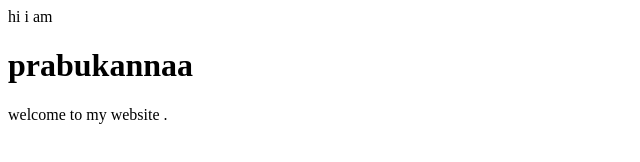
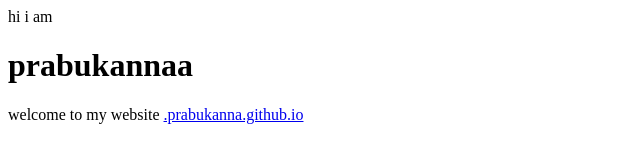
Before and after one commit to prabukannaa/prabukannaa, a plain HTML site: page index.html in a window 1280 px wide. Shown: the whole page, without its empty margins (0-640 px from the left). Drawn offline with Linux system fonts and the light colour scheme.

Commit message:
added my website link
added my website link

```diff
--- a/index.html
+++ b/index.html
@@ -3,6 +3,6 @@
 <title>prabukannaa - welcome to my website </title>
 </head>
 <body>
-hi i am <h1> prabukannaa </h1> welcome to my website .
+hi i am <h1> prabukannaa </h1> welcome to my website <a href="https://prabukanna.github.io">.prabukanna.github.io</a>
 </body>
 </html>
```
